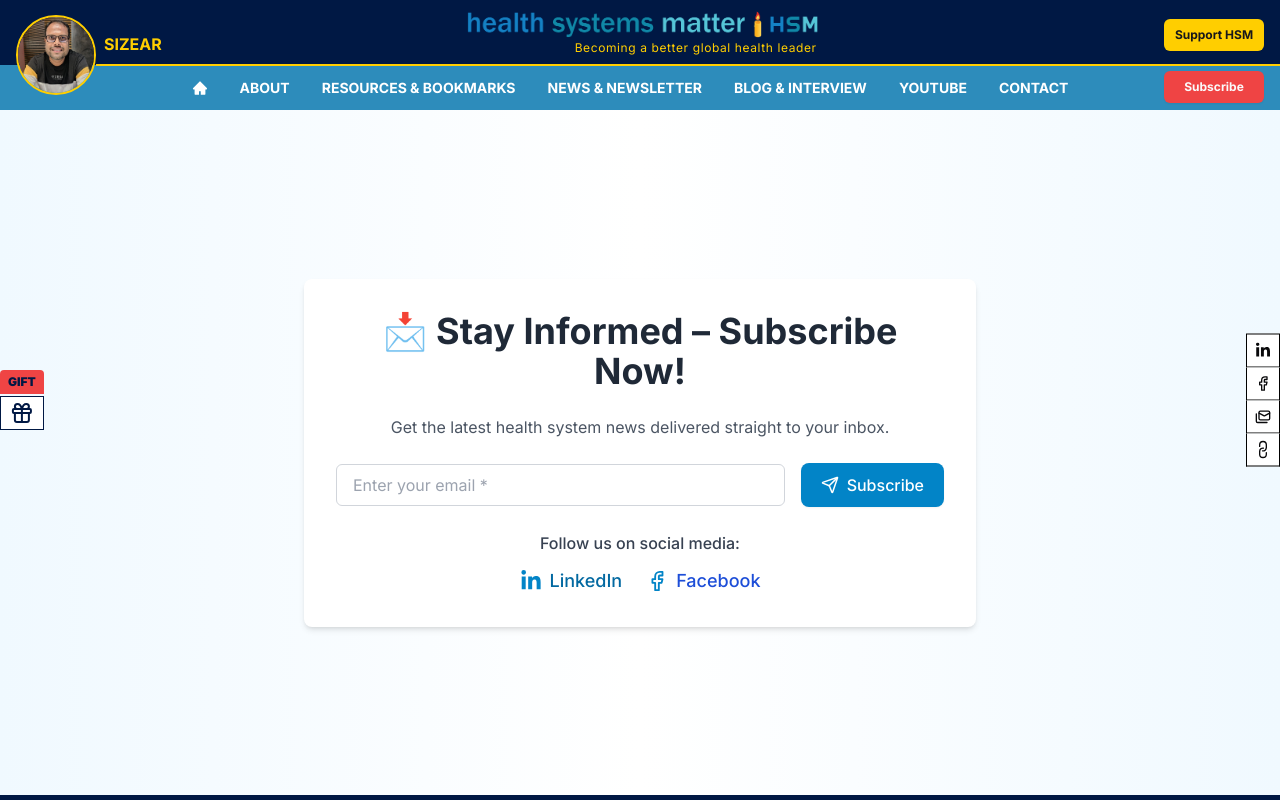
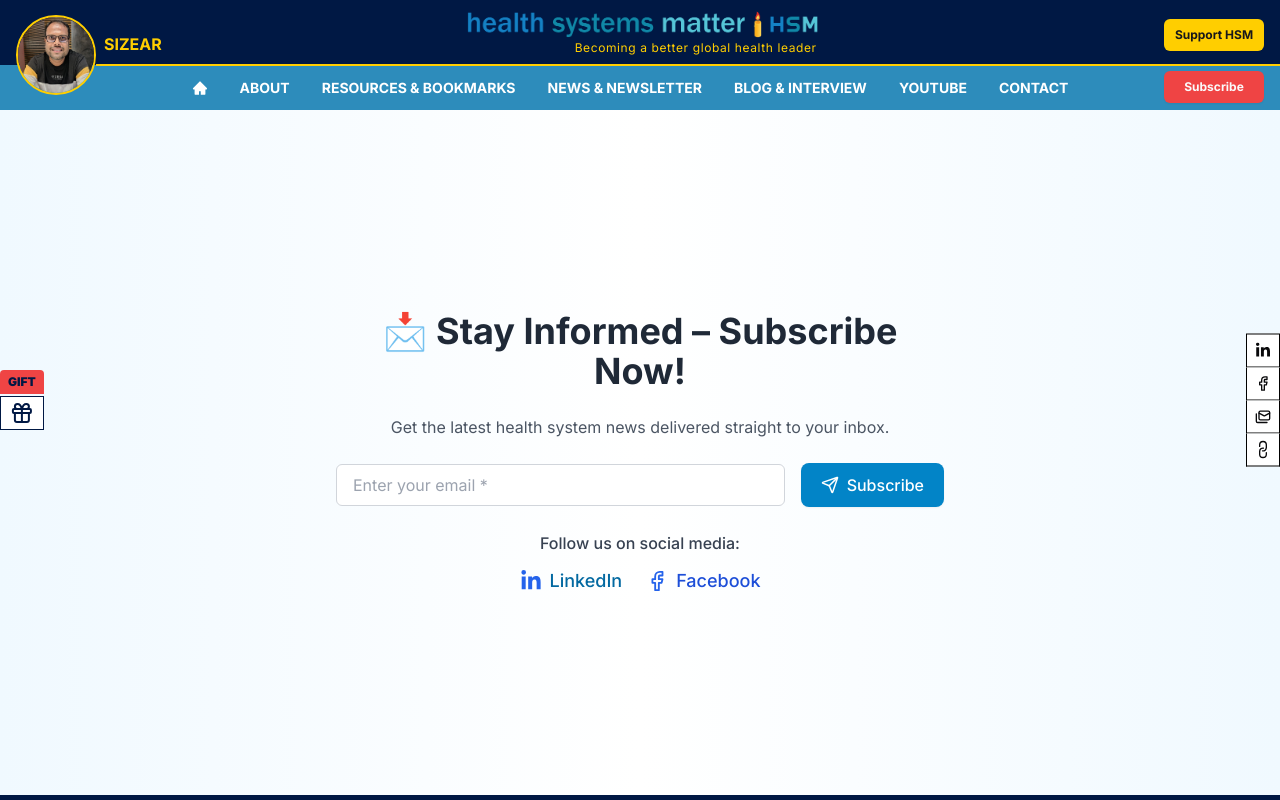
Before and after one commit to mehrabhossain1/hsm, a Next.js app: page /subscribe in a window 1280 px wide. Shown: the top 800 px of the page. Built offline with nearby package versions, Linux system fonts and the light colour scheme.

Commit message:
subscribe

```diff
--- a/app/subscribe/page.tsx
+++ b/app/subscribe/page.tsx
@@ -23,7 +23,7 @@ export default function SubscribePage() {
 
   return (
     <div className="flex justify-center items-center min-h-[calc(100vh-115px)] bg-gradient-to-r from-sky-50 via-white to-sky-50 p-6">
-      <div className="max-w-2xl w-full bg-white p-8 rounded-lg shadow-md text-center">
+      <div className="max-w-2xl w-full  p-8  text-center">
         <motion.h3
           initial={{ opacity: 0, y: -10 }}
           animate={{ opacity: 1, y: 0 }}
@@ -82,7 +82,7 @@ export default function SubscribePage() {
               rel="noopener noreferrer"
               className="flex items-center gap-2 text-lg font-medium text-sky-700 hover:text-sky-900 transition-all duration-300"
             >
-              <FaLinkedinIn size={22} className="text-sky-600" /> LinkedIn
+              <FaLinkedinIn size={22} className="text-blue-600" /> LinkedIn
             </a>
             <a
               href="https://www.facebook.com/monaemul.sizear"
@@ -90,7 +90,7 @@ export default function SubscribePage() {
               rel="noopener noreferrer"
               className="flex items-center gap-2 text-lg font-medium text-blue-700 hover:text-sky-900 transition-all duration-300"
             >
-              <Facebook size={22} className="text-sky-600" /> Facebook
+              <Facebook size={22} className="text-blue-600" /> Facebook
             </a>
           </div>
         </motion.div>
--- a/app/support-hsm/page.tsx
+++ b/app/support-hsm/page.tsx
@@ -6,7 +6,7 @@ import { Heart, Gift } from "lucide-react";
 
 export default function SupportHSM() {
   return (
-    <div className="min-h-[calc(100vh-115px)] flex flex-col items-center justify-center bg-gradient-to-r from-blue-50 via-white to-blue-50 p-8 text-center">
+    <div className="min-h-[calc(100vh-115px)] flex flex-col items-center justify-center bg-gradient-to-r from-pink-50 via-white to-pink-50 p-8 text-center">
       {/* Hero Section */}
       <motion.h1
         initial={{ opacity: 0, y: -20 }}
@@ -15,7 +15,7 @@ export default function SupportHSM() {
         className="text-3xl md:text-4xl font-bold text-gray-800 mb-6"
       >
         ❤️ Support{" "}
-        <span className="text-blue-600">Health Systems Matter (HSM)</span>
+        <span className="text-pink-600">Health Systems Matter (HSM)</span>
       </motion.h1>
       <p className="text-gray-600 max-w-2xl mx-auto mb-8">
         We deeply value your support for Health Systems Matter—an impact-driven
```
